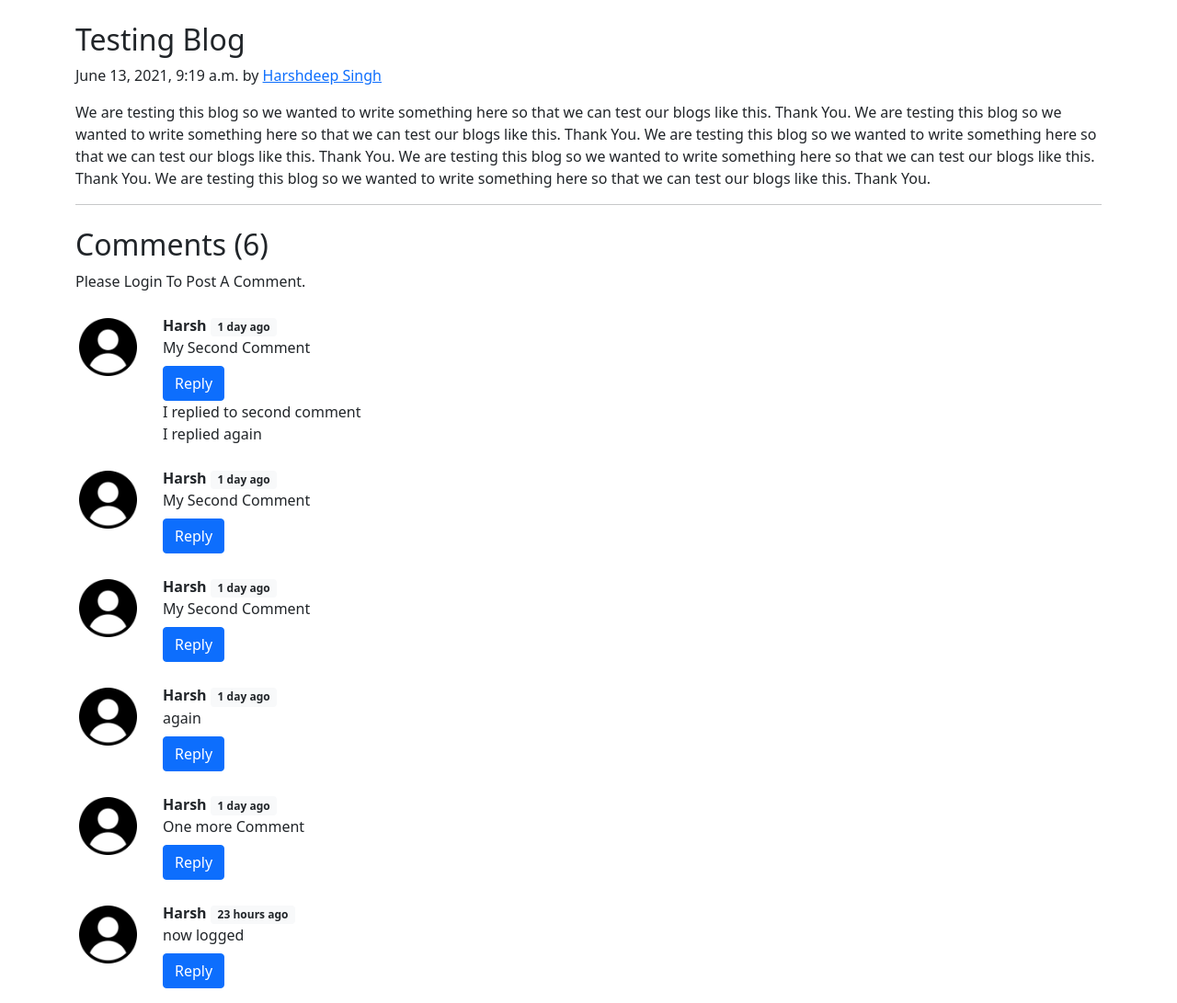
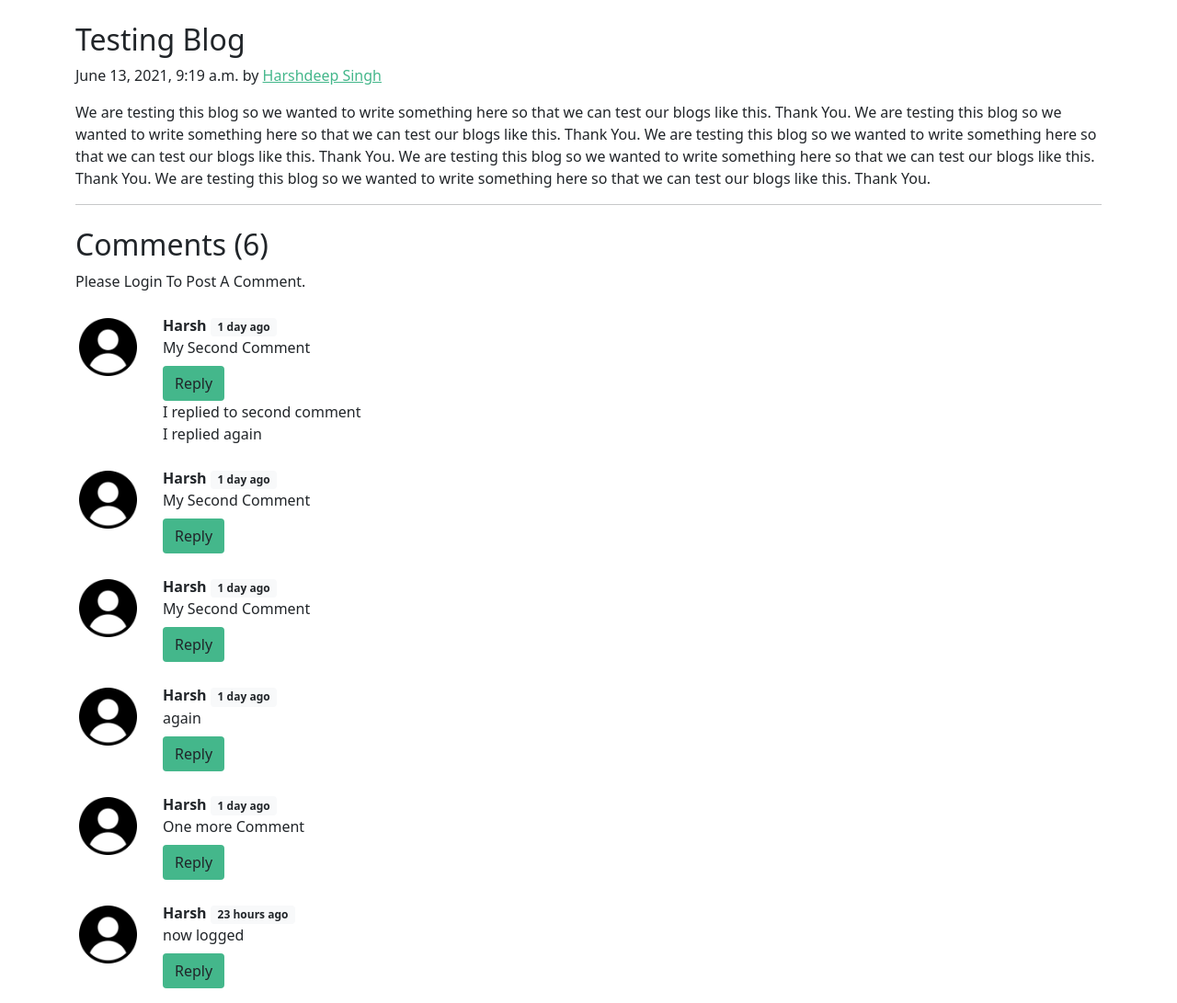
Before and after one commit to Harshdeepsingh0311/Roblogs-BloggingSite, a Django app: a page that uses templates/base.html in a window 1280 px wide. Shown: the part 56-1147 px from the top of the page at 92% size. Run offline with Django 3.2, Linux system fonts and the light colour scheme; data comes from the database, SQL or seed files in the repository.

Commit message:
Added theme green

```diff
--- a/templates/base.html
+++ b/templates/base.html
@@ -22,6 +22,24 @@
         .body-bg{
             background-color: #44B78B;
         }
+
+        .body-fg{
+            color: #44b78B;
+        }
+
+        .body-link:hover{
+            color: #0c3c26;
+        }
+
+        .btn-primary{
+            background-color: #44b78B;
+            border-color: #0c3c26;
+        }
+
+        .btn-primary:hover{
+            background-color: #0c3c26;
+        }
+
     </style>
 </head>
 
--- a/templates/blog/blogPost.html
+++ b/templates/blog/blogPost.html
@@ -6,7 +6,7 @@
 <div class="container my-6">
   <article class="blog-post my-4">
     <h2 class="blog-post-title">{{post.title}}</h2>
-    <p class="blog-post-meta">{{post.timeStamp}} by <a href="/about">{{post.author}}</a></p>
+    <p class="blog-post-meta">{{post.timeStamp}} by <a class='body-fg body-link' href="/about">{{post.author}}</a></p>
 
     <p>{{post.content}}</p>
     <hr>
@@ -33,7 +33,7 @@
             <input type="text" id="comment" name="comment" class="form-control" placeholder="Enter Comment Here">
           </div>
           <div class="col-md-1">
-            <button type="submit" class="btn btn-primary">Submit</button>
+            <button type="submit" class="btn body-bg">Submit</button>
           </div>
         </div>
         <input type="hidden" name="parentSno" value="">
@@ -57,7 +57,7 @@
       <div>{{comment.comment}}</div>
       <div class="reply mx-0">
 
-        <button class="btn btn-primary mt-2" type="button" data-bs-toggle="collapse"
+        <button class="btn body-bg mt-2" type="button" data-bs-toggle="collapse"
           data-bs-target="#replyBox{{comment.sno}}" aria-expanded="false" aria-controls="replyBox{{comment.sno}}">
           Reply
         </button>
@@ -73,7 +73,7 @@
                     <input type="hidden" name="parentSno" value="{{comment.sno}}">
                   </div>
                   <div class="col-md-1">
-                    <button type="submit" class="btn btn-primary">Submit</button>
+                    <button type="submit" class="btn body-bg">Submit</button>
                   </div>
                 </div>
                 <input type="hidden" name="postSno" value="{{post.sno}}">
```
